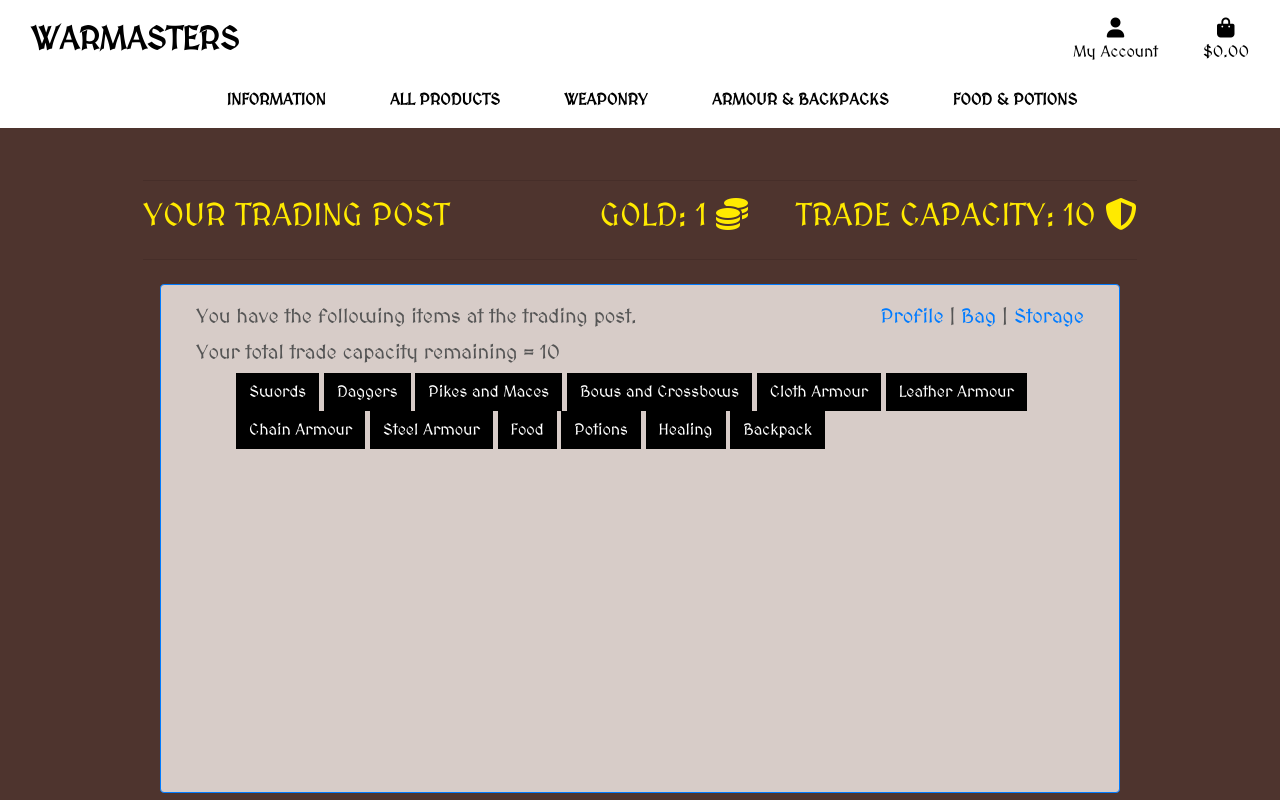
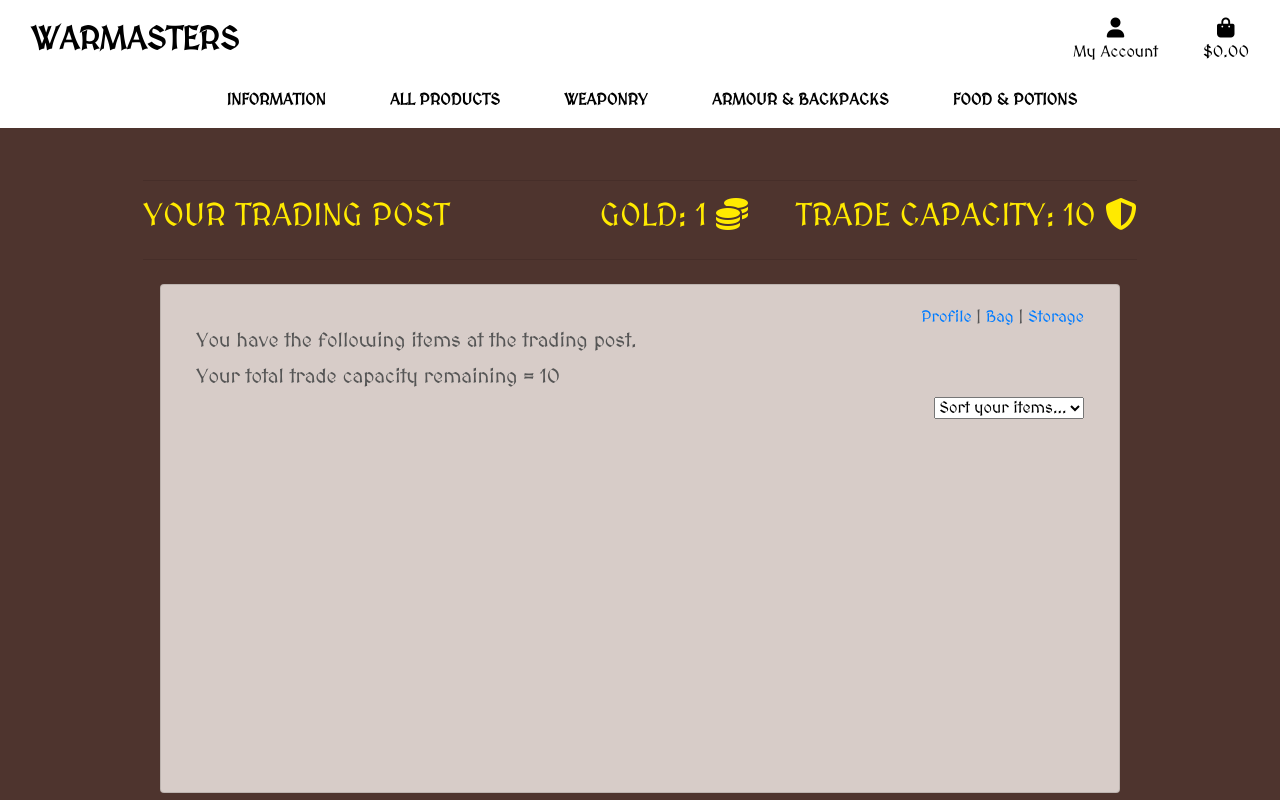
Before and after one commit to pauld0051/warmasters, a Django app: page /game/game_item_trade/ in a window 1280 px wide. Run offline with Django 3.2, Linux system fonts and the light colour scheme; a user stored in the database is signed in; data comes from the database, SQL or seed files in the repository; tables that the repository leaves empty hold one stand-in row (values such as "Sample post"); parts of the project's set-up code (start-up, migrations or seed data) failed here and were passed over; some libraries are stand-ins or nearby versions.

Commit message:
Add sort functionallity to game_item pages, partly functional

```diff
--- a/game/static/game/js/game.js
+++ b/game/static/game/js/game.js
@@ -1,3 +1,24 @@
 $(function () {
   $('[data-toggle="popover"]').popover({ trigger: "hover" });
 });
+
+$("#sort-selector").change(function () {
+  var selector = $(this);
+  var currentUrl = new URL(window.location);
+
+  var selectedVal = selector.val();
+  if (selectedVal != "reset") {
+    var sort = selectedVal.split("_")[0];
+    var direction = selectedVal.split("_")[1];
+
+    currentUrl.searchParams.set("sort", sort);
+    currentUrl.searchParams.set("direction", direction);
+
+    window.location.replace(currentUrl);
+  } else {
+    currentUrl.searchParams.delete("sort");
+    currentUrl.searchParams.delete("direction");
+
+    window.location.replace(currentUrl);
+  }
+});
--- a/game/templates/game/base.html
+++ b/game/templates/game/base.html
@@ -21,7 +21,8 @@
     <link rel="stylesheet" href="https://fonts.googleapis.com/css?family=MedievalSharp&display=swap" />
     <link rel="stylesheet" href="{% static 'css/base.css' %}" />
     <link rel="shortcut icon" type="image/png" href="{% static 'w.ico' %}" /> {% endblock %} {% block extra_css %}
-    {% endblock %} {% block corejs %}
+    {% endblock %}
+    {% block corejs %}
     <script src="https://kit.fontawesome.com/18fe617275.js" crossorigin="anonymous"></script>
     <script src="https://code.jquery.com/jquery-3.6.0.min.js"
         integrity="sha256-/xUj+3OJU5yExlq6GSYGSHk7tPXikynS7ogEvDej/m4=" crossorigin="anonymous"></script>
--- a/game/templates/game/game_item_trade.html
+++ b/game/templates/game/game_item_trade.html
@@ -33,31 +33,34 @@
         </div>
     </div>
 </div>
-<div class="card border-primary mx-auto mt-2 mb-3 col-sm-9 min-height">
+<div class="card mx-auto mt-2 mb-3 col-sm-9 min-height">
     <div class="card-body">
-        <h5 class="card-title">You have the following items at the trading post. <span class="float-right"><a
-                    href="{% url 'game_profile' %}">Profile</a> | <a href="{% url 'game_item_bag' %}">Bag</a> | <a
-                        href="{% url 'game_item_storage' %}">Storage</a></span>
-                    </h5>
+        <p class="float-right"><a href="{% url 'game_profile' %}">Profile</a> | <a
+                href="{% url 'game_item_bag' %}">Bag</a> | <a href="{% url 'game_item_storage' %}">Storage</a></p><br>
+        <h5 class="card-title">You have the following items at the trading post.</h5>
         <h5 class=card-title">Your total trade capacity remaining = {{ trade_size }}</h5>
-        <ul>
-            {% for category in categories %}
-                <button class="btn btn-black rounded-0" type="button" data-toggle="collapse"
-                    data-target="#{{ category.name }}"
-                    aria-expanded="false" aria-controls="{{ category.name }}">
-                    {{ category.friendly_name }}
-                </button>
-            <div class="collapse" id="{{ category.name }}">
-                <div class="card col-sm-12 col-md-4">
-                    <div class="row mt-2 mb-2">
+        <!-- Sorting Items -->
+        <div class="container-fluid">
+            <div class="row float-right">
+                <select id="sort-selector" class="form-select form-select-sm">
+                    <option selected>Sort your items...</option>
+                    <option value="name_asc">Items: A-Z</option>
+                    <option value="name_desc">Items: Z-A</option>
+                    <option value="category_asc">Categories: A-Z</option>
+                    <option value="category_desc">Categories: Z-A</option>
+                </select>
+            </div>
+        </div><br>
+        <div class="row">
         {% for game_item in game_items %}
-                        {% if game_item.category.name == category.name and game_item.location == "Trade" %}
-                            <div class="card ml-2">
+            {% if game_item.location == "Trade" %}
+            <div class="col-sm-6 col-md-6 col-lg-4 col-xl-3 mb-3">
+                <div class="card border-1" style="height: 15rem;">
                     <img class="image-size card-img-top img-fluid mx-auto" src="{{ MEDIA_URL}}{{ game_item.image }}"
                         alt="{{ game_item.product }}">
                     <div class="card-body">
                         <h5 class="card-title">{{ game_item.product }}</h5>
-                                    <a href="#" class="btn btn-primary">Move {{ game_item.product }}</a>
+                    </div>
                 </div>
             </div>
             {% endif %}
@@ -65,9 +68,5 @@
         </div>
     </div>
 </div>
-            {% endfor %}
-        </ul>
-    </div>
-</div>
 
 {% endblock %}
--- a/game/templates/game/game_profile.html
+++ b/game/templates/game/game_profile.html
@@ -35,9 +35,9 @@
                 <img class="card-img-top img-fluid" src="{{ character.image.url }}"
                     alt="{{ game_profile.character_name }}">
             <div class="card-body">
-                <p class="card-text text-black">Name: {{character.name}}</p>
-                <p class="card-text text-black">Strength: {{character.strength}}</p>
-                <p class="card-text text-black">Class: {{character.race}}</p>
+                <p class="card-text text-black"><i class="fas fa-crown"></i>  Name: {{character.name}}</p>
+                <p class="card-text text-black"><i class="fas fa-heart"></i>  Strength: {{character.strength}}</p>
+                <p class="card-text text-black"><i class="fas fa-dice-d20"></i>  Class: {{character.race}}</p>
             </div>
         </div><!-- Hero Card Finish -->
     </div>
--- a/game/views.py
+++ b/game/views.py
@@ -119,6 +119,21 @@
         profile = UserProfile.objects.get(user=request.user)
         storage_items = Storage.objects.get(user=request.user)
         game_items = GameItem.objects.filter(user=profile)
+        sort = None
+        direction = None
+        if request.GET:
+            if 'sort' in request.GET:
+                sortkey = request.GET['sort']
+                sort = sortkey
+                if sortkey == 'name':
+                    sortkey = 'product'
+                if sortkey == 'category':
+                    sortkey == 'category'
+                if 'direction' in request.GET:
+                    direction = request.GET['direction']
+                if direction == 'desc':
+                    sortkey = f'-{sortkey}'
+                game_items = game_items.order_by(sortkey)
         products = Product.objects.all()
         categories = Category.objects.all()
         gold = request.user.gameprofile.gold
@@ -127,6 +142,7 @@
             if game_item.location == "Storage" and game_item.size:
                 reduce_hold_by += game_item.quantity * game_item.size
         hold_size = storage_items.storage_size - reduce_hold_by
+        current_sorting = f'{sort}_{direction}'
         template = 'game/game_item_storage.html'
         context = {
             'storage': storage_items,
@@ -136,6 +152,7 @@
             'categories': categories,
             'hold_size': hold_size,
             'gold': gold,
+            'current_sorting': current_sorting,
         }
         return render(request, template, context)
 
@@ -152,7 +169,9 @@
         for game_item in game_items:
             if game_item.location == "Bag" and game_item.size:
                 reduce_bag_by += game_item.quantity * game_item.size
+                item_categories = game_item.category
         bag_size = bag_items.bag_size - reduce_bag_by
+
         template = 'game/game_item_bag.html'
         context = {
             'bag': bag_items,
@@ -162,6 +181,7 @@
             'categories': categories,
             'bag_size': bag_size,
             'gold': gold,
+            'item_categories': item_categories,
         }
         return render(request, template, context)
 
--- a/products/templates/products/products.html
+++ b/products/templates/products/products.html
@@ -21,7 +21,7 @@
             <hr class="w-50 mb-1">
         </div>
     </div>
-    <<div class="row">
+    <div class="row">
         <div class="product-container col-10 offset-1">
             <div class="row mt-1 mb-2">
                 <div class="col-12 col-md-6 my-auto order-md-last d-flex justify-content-center justify-content-md-end">
```
Also changed, not shown: game/templates/game/game_bag.html (deleted, +0 -7 lines), game/templates/game/game_item_bag.html (+30 -28 lines), game/templates/game/game_item_storage.html (+25 -25 lines), game/templates/game/bag_view.html (deleted). Lines whose indentation alone changed are shown as unchanged.
